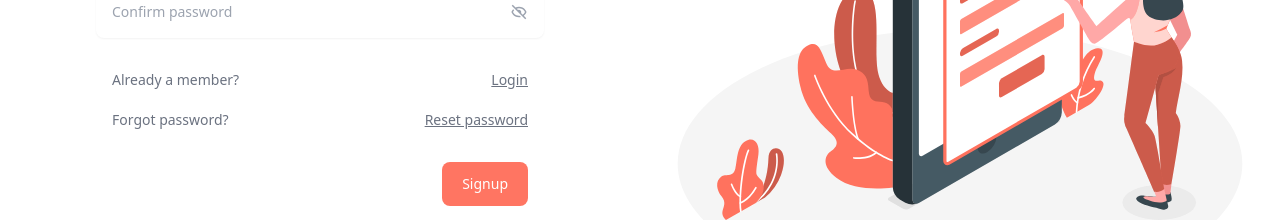
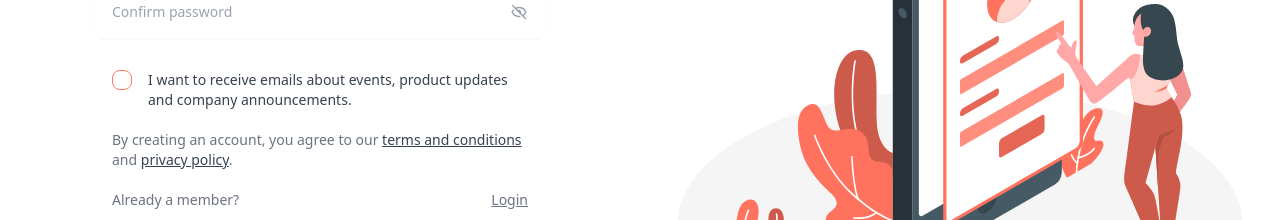
Before and after one commit to nDevers/Bhojon, a React (Create React App) app: page /authentication/signup in a window 1280 px wide. Shown: the part 526-746 px from the top of the page. Built offline with nearby package versions, Linux system fonts and the light colour scheme; no server answers.

Commit message:
signup condition

```diff
--- a/src/pages/Authentication/SignUp.js
+++ b/src/pages/Authentication/SignUp.js
@@ -479,6 +479,37 @@ const SignUp = () => {
           </div>
 
           <div className="flex flex-col gap-5 mx-4 py-4">
+            <label for="MarketingAccept" class="flex gap-4">
+              <input
+                type="checkbox"
+                id="MarketingAccept"
+                name="marketing_accept"
+                class="checkbox checkbox-sm checkbox-primary"
+              />
+
+              <span class="text-sm text-gray-700">
+                I want to receive emails about events, product updates and
+                company announcements.
+              </span>
+            </label>
+
+            <div class="col-span-6">
+              <p class="text-sm text-gray-500">
+                By creating an account, you agree to our{" "}
+                <Link
+                  to="/terms-and-conditions"
+                  class="text-gray-700 underline"
+                >
+                  terms and conditions
+                </Link>{" "}
+                and{" "}
+                <Link to="/privacy-policy" class="text-gray-700 underline">
+                  privacy policy
+                </Link>
+                .
+              </p>
+            </div>
+
             <div className="flex justify-between items-center text-sm text-gray-500">
               <p>Already a member?</p>
 
```
